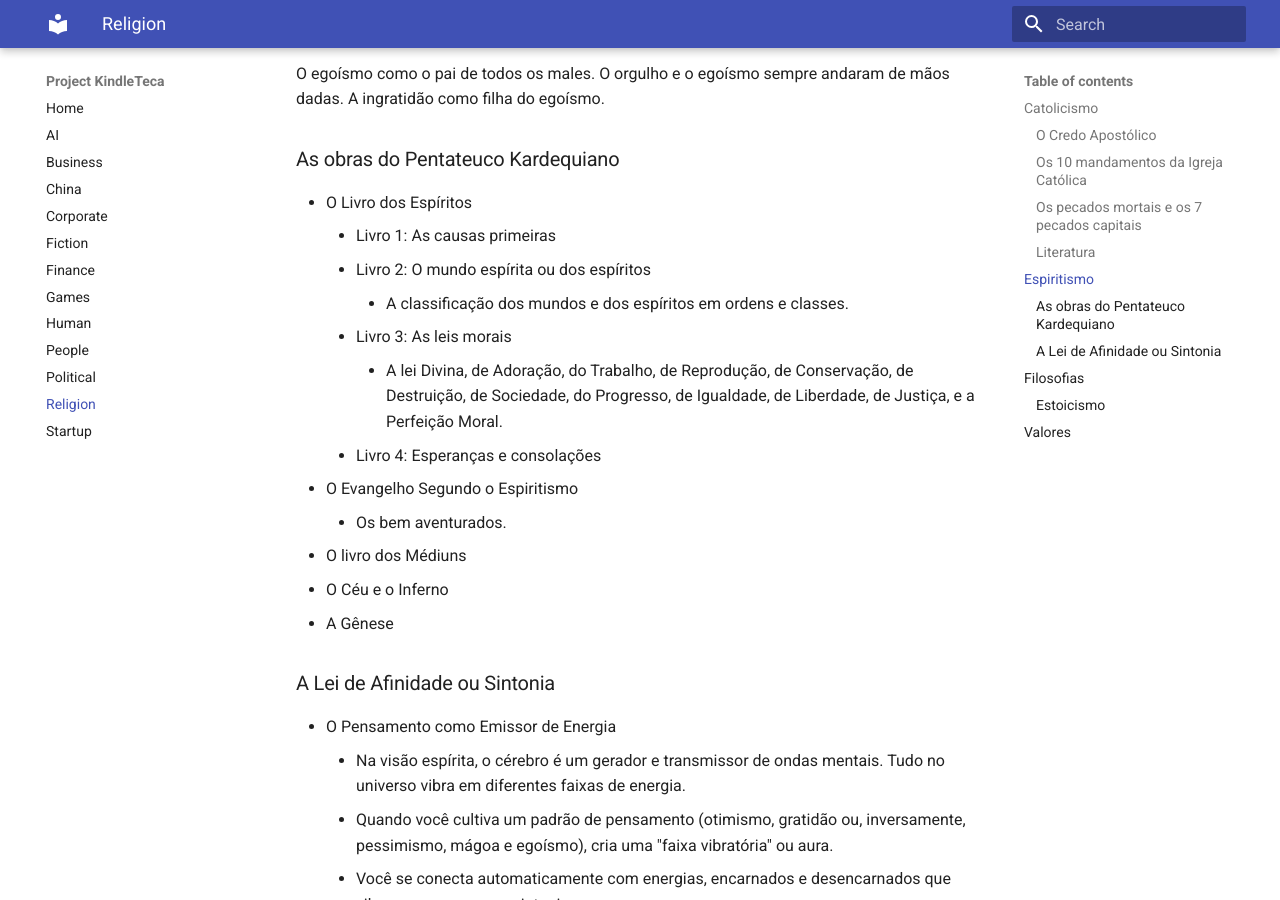
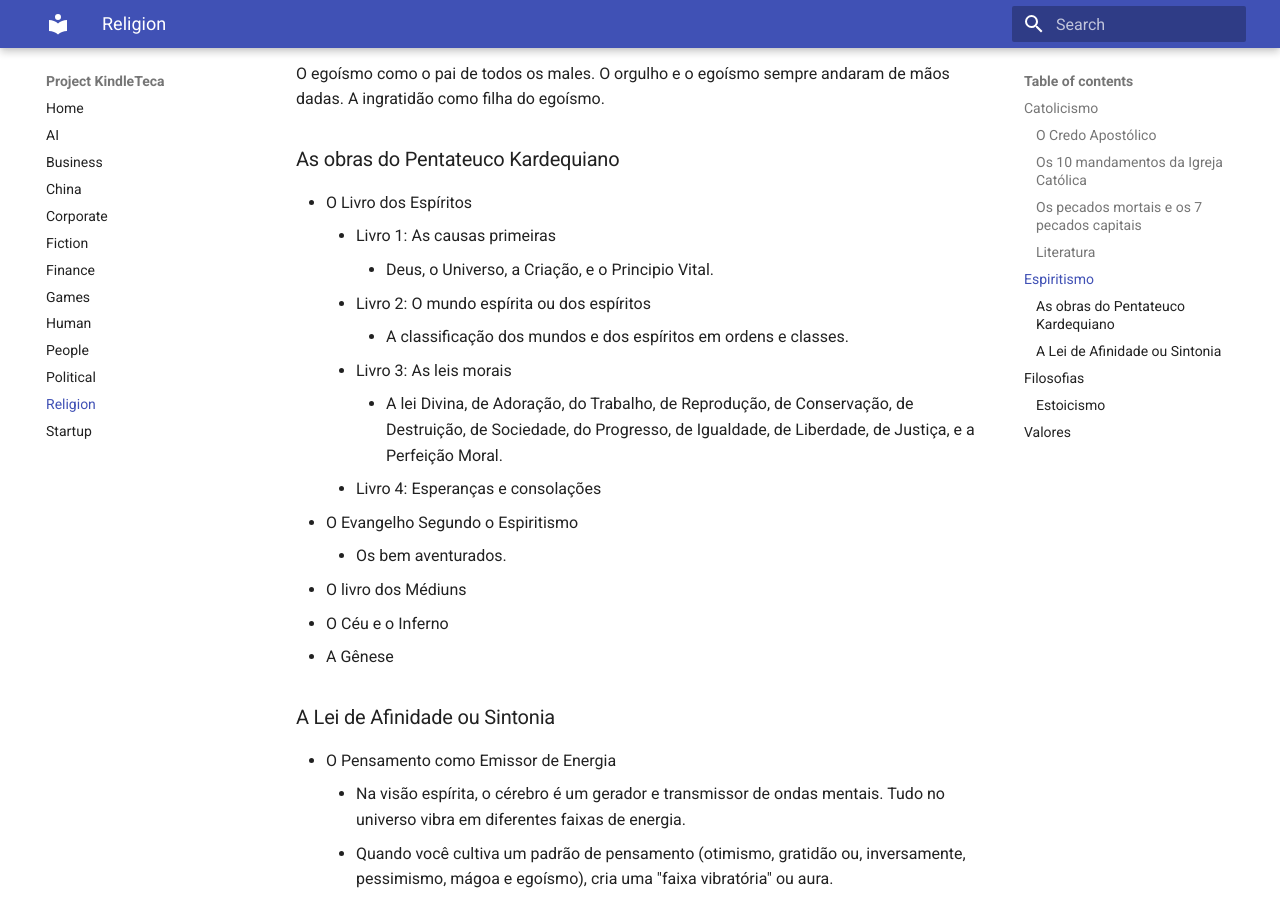
Before and after one commit to renatobrf/kindle-teca, an MkDocs documentation site: the page built from docs/religiao.md, in a window 1280 px wide and 900 px high, scrolled down 1256 px. Built offline with MkDocs 1.6.1 and Material for MkDocs 9.7.7, drawn with Linux system fonts in a browser that asks for light colours.

Commit message:
Add detail to the first book of Kardequian Pentateuch
Added a new point about God, the Universe, Creation, and the Vital Principle in the first book of the Kardequian Pentateuch.

```diff
--- a/docs/religiao.md
+++ b/docs/religiao.md
@@ -37,6 +37,7 @@ O egoísmo como o pai de todos os males. O orgulho e o egoísmo sempre andaram d
 ### As obras do Pentateuco Kardequiano
 - O Livro dos Espíritos
     - Livro 1: As causas primeiras
+        - Deus, o Universo, a Criação, e o Principio Vital.
     - Livro 2: O mundo espírita ou dos espíritos
         - A classificação dos mundos e dos espíritos em ordens e classes.
     - Livro 3: As leis morais
```
